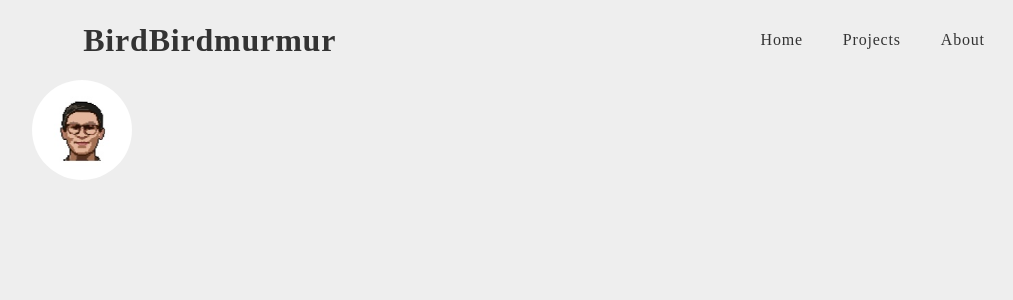
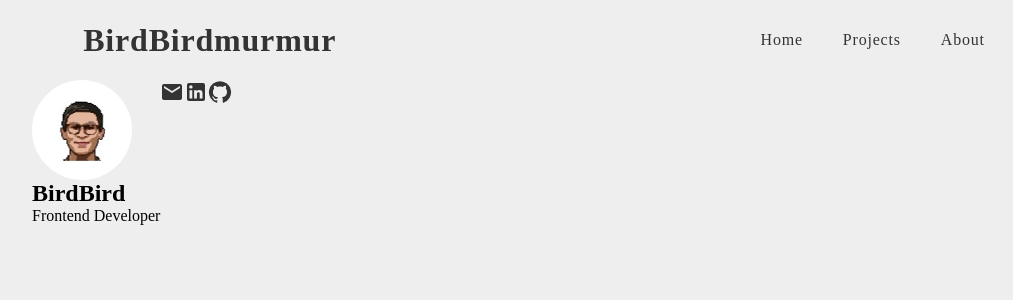
Before and after one commit to birdbirdmurmur/BB-Blog, a React (Vite) app: page /about in a window 1280 px wide. Shown: the top 300 px of the page, without its empty margins (96-1109 px from the left). Built offline with nearby package versions, Linux system fonts and the light colour scheme.

Commit message:
add socialIcon & link

```diff
--- a/src/App.css
+++ b/src/App.css
@@ -28,6 +28,12 @@ button {
     background: none;
     cursor: pointer;
     padding: 5px;
+}
+
+section {
+    display: flex;
+    width: 100%;
+    height: 89vh;
 }
 
 /* ---------- Header ---------- */
@@ -95,9 +101,6 @@ header {
 
 /* ---------- Home ---------- */
 .home {
-    display: flex;
-    width: 100%;
-    height: 89vh;
     background-color: #999;
 }
 
--- a/src/components/pages/About.jsx
+++ b/src/components/pages/About.jsx
@@ -1,11 +1,23 @@
 import React from 'react'
 import Avatar from '@mui/material/Avatar';
 import BirdBird from '../data/images/Avatar.jpg'
+import { GitHub, LinkedIn, Email } from '@mui/icons-material';
 
 export const About = () => {
     return (
         <>
-            <Avatar alt="BirdBird" src={BirdBird} sx={{ width: 100, height: 100 }} />
+            <section className='about'>
+                <div className='Card'>
+                    <Avatar alt="BirdBird" src={BirdBird} sx={{ width: 100, height: 100 }} />
+                    <h2>BirdBird</h2>
+                    <p>Frontend Developer</p>
+                </div>
+                <div className='socialIcon'>
+                    <a href="mailto:birdbirdmurmur@gmail.com"><Email /></a>
+                    <a href="https://www.linkedin.com/in/birdbirdmurmur/"><LinkedIn /></a>
+                    <a href="https://github.com/birdbirdmurmur"><GitHub /></a>
+                </div>
+            </section>
         </>
     )
 }
```
